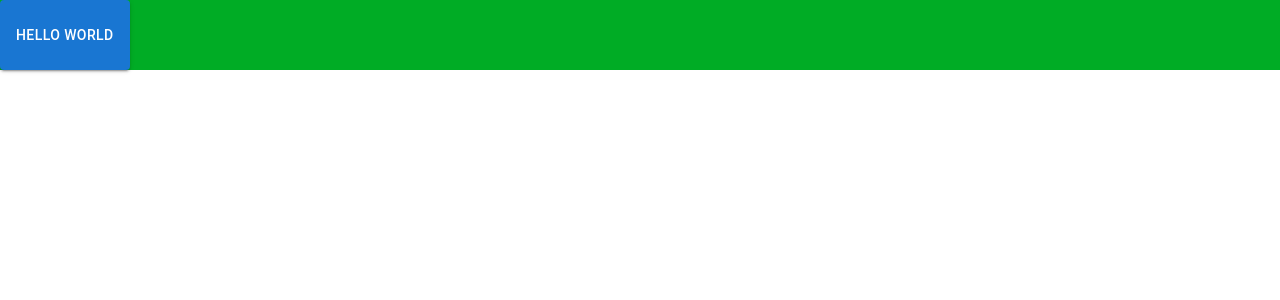
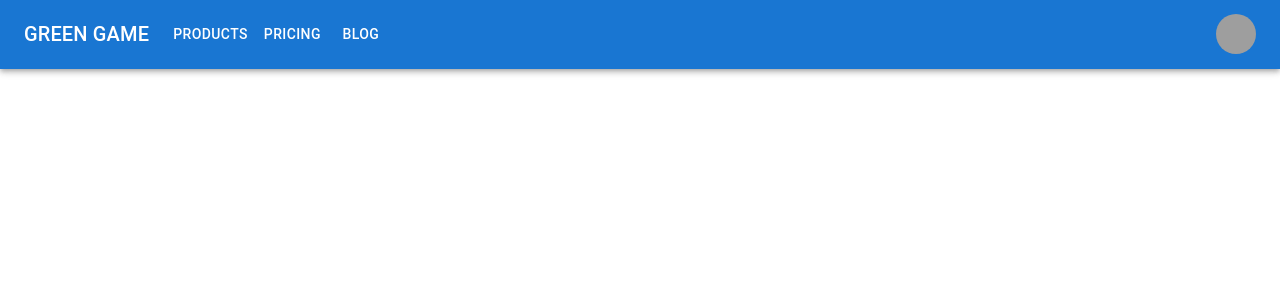
Before and after one commit to Lexicon-Digital/hackathon-green-game-fe, a Next.js app: page / in a window 1280 px wide. Shown: the top 300 px of the page. Built offline with nearby package versions, Linux system fonts and the light colour scheme; grey boxes are pictures that could not be loaded.

Commit message:
Navbar component & styles

```diff
--- a/components/Navbar/index.js
+++ /dev/null
@@ -1,10 +0,0 @@
-import Button from "@mui/material/Button";
-import styles from "./styles.module.css";
-
-export default function Navbar() {
-  return (
-    <div className={styles.navbar}>
-      <Button variant="contained">Hello World</Button>
-    </div>
-  );
-}
--- /dev/null
+++ b/components/ResponsiveAppBar/index.js
@@ -0,0 +1,138 @@
+import * as React from "react";
+import AppBar from "@mui/material/AppBar";
+import Box from "@mui/material/Box";
+import Toolbar from "@mui/material/Toolbar";
+import IconButton from "@mui/material/IconButton";
+import Typography from "@mui/material/Typography";
+import Menu from "@mui/material/Menu";
+import MenuIcon from "@mui/icons-material/Menu";
+import Container from "@mui/material/Container";
+import Avatar from "@mui/material/Avatar";
+import Button from "@mui/material/Button";
+import Tooltip from "@mui/material/Tooltip";
+import MenuItem from "@mui/material/MenuItem";
+
+const pages = ["Products", "Pricing", "Blog"];
+const settings = ["Profile", "Account", "Dashboard", "Logout"];
+export default function ResponsiveAppBar() {
+  const [anchorElNav, setAnchorElNav] = React.useState(null);
+  const [anchorElUser, setAnchorElUser] = React.useState(null);
+
+  const handleOpenNavMenu = (event) => {
+    setAnchorElNav(event.currentTarget);
+  };
+  const handleOpenUserMenu = (event) => {
+    setAnchorElUser(event.currentTarget);
+  };
+
+  const handleCloseNavMenu = () => {
+    setAnchorElNav(null);
+  };
+
+  const handleCloseUserMenu = () => {
+    setAnchorElUser(null);
+  };
+
+  return (
+    <AppBar position="static">
+      <Container maxWidth="xl">
+        <Toolbar disableGutters>
+          <Typography
+            variant="h6"
+            noWrap
+            component="div"
+            sx={{ mr: 2, display: { xs: "none", md: "flex" } }}
+          >
+            GREEN GAME
+          </Typography>
+
+          <Box sx={{ flexGrow: 1, display: { xs: "flex", md: "none" } }}>
+            <IconButton
+              size="large"
+              aria-label="account of current user"
+              aria-controls="menu-appbar"
+              aria-haspopup="true"
+              onClick={handleOpenNavMenu}
+              color="inherit"
+            >
+              <MenuIcon />
+            </IconButton>
+            <Menu
+              id="menu-appbar"
+              anchorEl={anchorElNav}
+              anchorOrigin={{
+                vertical: "bottom",
+                horizontal: "left",
+              }}
+              keepMounted
+              transformOrigin={{
+                vertical: "top",
+                horizontal: "left",
+              }}
+              open={Boolean(anchorElNav)}
+              onClose={handleCloseNavMenu}
+              sx={{
+                display: { xs: "block", md: "none" },
+              }}
+            >
+              {pages.map((page) => (
+                <MenuItem key={page} onClick={handleCloseNavMenu}>
+                  <Typography textAlign="center">{page}</Typography>
+                </MenuItem>
+              ))}
+            </Menu>
+          </Box>
+          <Typography
+            variant="h6"
+            noWrap
+            component="div"
+            sx={{ flexGrow: 1, display: { xs: "flex", md: "none" } }}
+          >
+            GREEN GAME
+          </Typography>
+          <Box sx={{ flexGrow: 1, display: { xs: "none", md: "flex" } }}>
+            {pages.map((page) => (
+              <Button
+                key={page}
+                onClick={handleCloseNavMenu}
+                sx={{ my: 2, color: "white", display: "block" }}
+              >
+                {page}
+              </Button>
+            ))}
+          </Box>
+
+          <Box sx={{ flexGrow: 0 }}>
+            <Tooltip title="Open settings">
+              <IconButton onClick={handleOpenUserMenu} sx={{ p: 0 }}>
+                <Avatar alt="Remy Sharp" src="/static/images/avatar/2.jpg" />
+              </IconButton>
+            </Tooltip>
+            <Menu
+              sx={{ mt: "45px" }}
+              id="menu-appbar"
+              anchorEl={anchorElUser}
+              anchorOrigin={{
+                vertical: "top",
+                horizontal: "right",
+              }}
+              keepMounted
+              transformOrigin={{
+                vertical: "top",
+                horizontal: "right",
+              }}
+              open={Boolean(anchorElUser)}
+              onClose={handleCloseUserMenu}
+            >
+              {settings.map((setting) => (
+                <MenuItem key={setting} onClick={handleCloseNavMenu}>
+                  <Typography textAlign="center">{setting}</Typography>
+                </MenuItem>
+              ))}
+            </Menu>
+          </Box>
+        </Toolbar>
+      </Container>
+    </AppBar>
+  );
+}
--- a/components/Navbar/styles.module.css
+++ b/components/ResponsiveAppBar/styles.module.css
@@ -2,5 +2,7 @@
   background-color: #00ac25;
   width: 100%;
   height: 70px;
+  padding: 15px;
   display: flex;
+  justify-content: space-between;
 }
--- a/package.json
+++ b/package.json
@@ -8,6 +8,7 @@
     "lint": "next lint"
   },
   "dependencies": {
+    "@mui/icons-material": "^5.2.5",
     "@mui/material": "^5.2.5",
     "next": "12.0.7",
     "react": "17.0.2",
--- a/pages/index.js
+++ b/pages/index.js
@@ -2,12 +2,12 @@
 import Image from "next/image";
 import styles from "../styles/Home.module.css";
 import Button from "@mui/material/Button";
-import Navbar from "../components/Navbar";
+import ResponsiveAppBar from "../components/ResponsiveAppBar";
 
 export default function Home() {
   return (
     <div className={styles.container}>
-      <Navbar />
+      <ResponsiveAppBar />
     </div>
   );
 }
```
Also changed, not shown: components/SearchField/index.js (added, +32 -0 lines), 2 other files (tests, documents, lock files or other folders).
